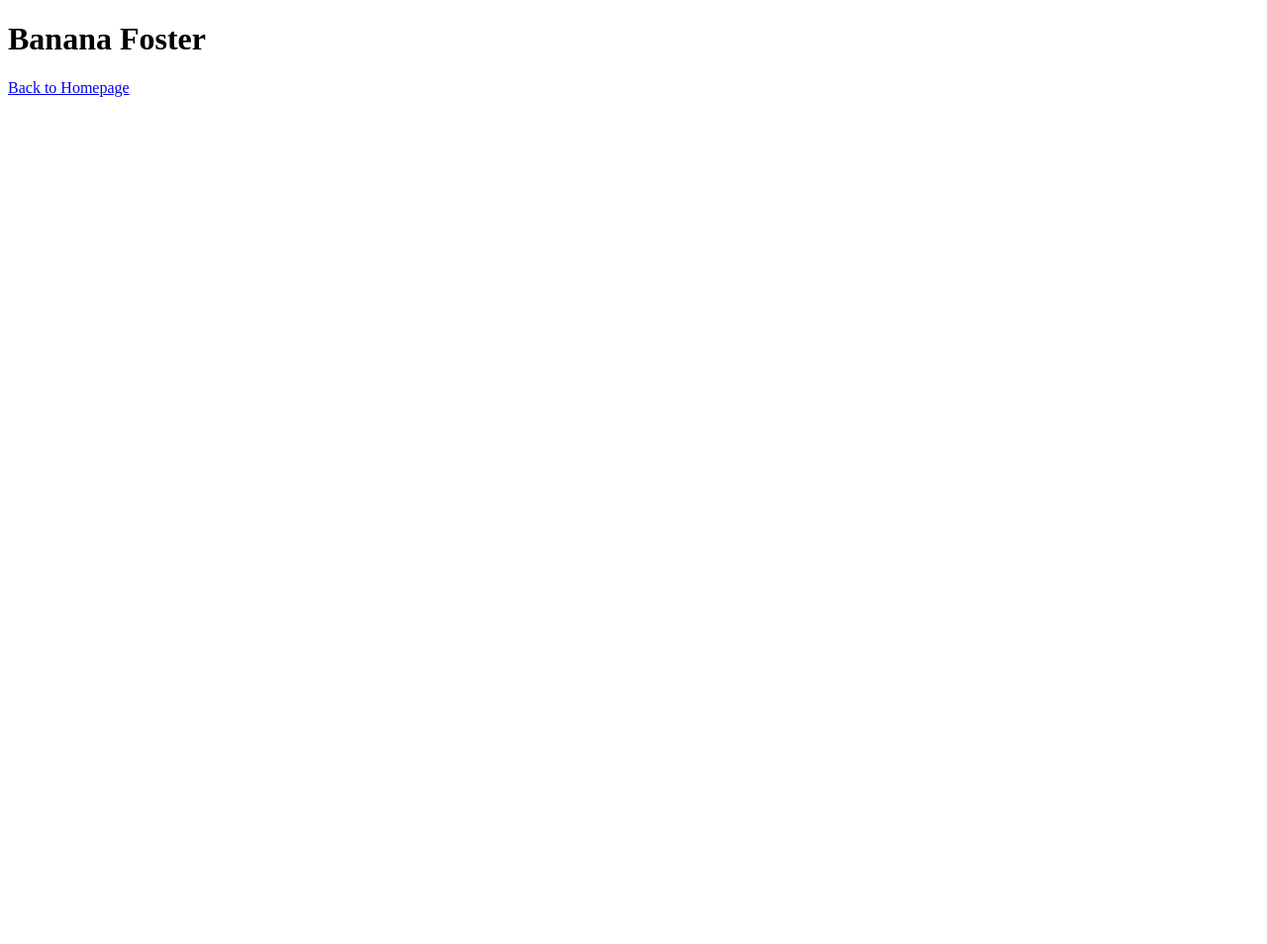
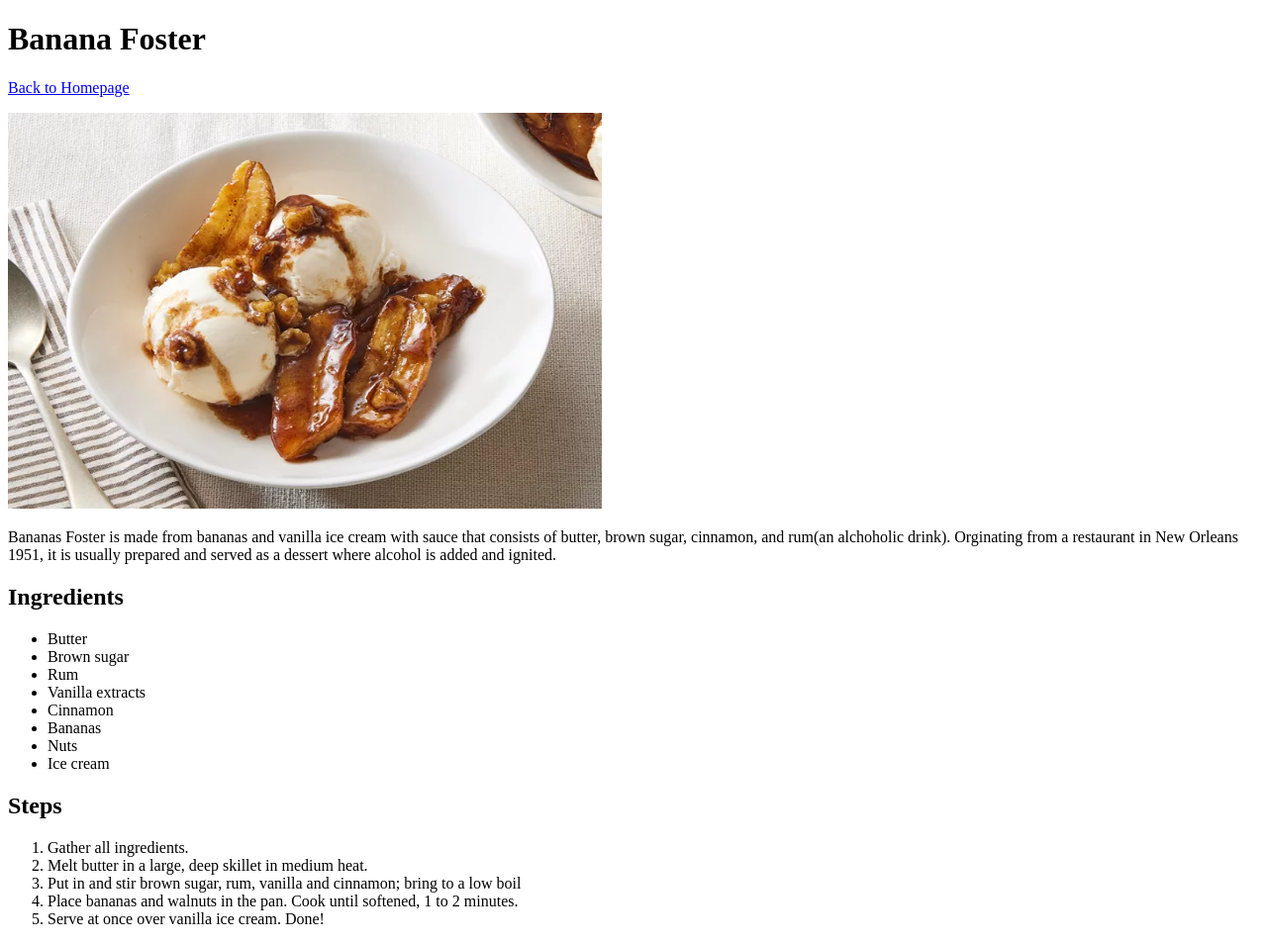
Before and after one commit to LanzeRM013/odin_recipes, a plain HTML site: page recipes/Bananas_Foster.html in a window 1280 px wide. Shown: the whole page at 99% size. Before the commit the page ends 800 px from the top, so only its background shows below. Drawn offline with Linux system fonts and the light colour scheme.

Commit message:
Made a new images directory and completed listing ingredients and steps for Bananas_Foster.html

```diff
--- a/recipes/Bananas_Foster.html
+++ b/recipes/Bananas_Foster.html
@@ -7,6 +7,32 @@
 
     <body>
         <h1>Banana Foster</h1>
-        <a href="../index.html">Back to Homepage</a>
+        <p><a href="../index.html">Back to Homepage</a></p>
+        <p><img src="../images/Bananafoster.jpg" alt="Image of a banana foster"
+            height="400" width="600"></p>
+        <p>Bananas Foster is made from bananas and vanilla ice cream with sauce that consists
+            of butter, brown sugar, cinnamon, and rum(an alchoholic drink). Orginating from
+            a restaurant in New Orleans 1951, it is usually prepared and served as a dessert
+            where alcohol is added and ignited.
+        </p>
+        <h2>Ingredients</h2>
+        <ul>
+            <li>Butter</li>
+            <li>Brown sugar</li>
+            <li>Rum</li>
+            <li>Vanilla extracts</li>
+            <li>Cinnamon</li>
+            <li>Bananas</li>
+            <li>Nuts</li>
+            <li>Ice cream</li>
+        </ul>
+        <h2>Steps</h2>
+        <ol>
+            <li>Gather all ingredients.</li>
+            <li>Melt butter in a large, deep skillet in medium heat.</li>
+            <li>Put in and stir brown sugar, rum, vanilla and cinnamon; bring to a low boil</li>
+            <li>Place bananas and walnuts in the pan. Cook until softened, 1 to 2 minutes.</li>
+            <li>Serve at once over vanilla ice cream. Done!</li>
+        </ol>
     </body>
 </html>
```
Also changed, not shown: images/Bananafoster.jpg (added).
